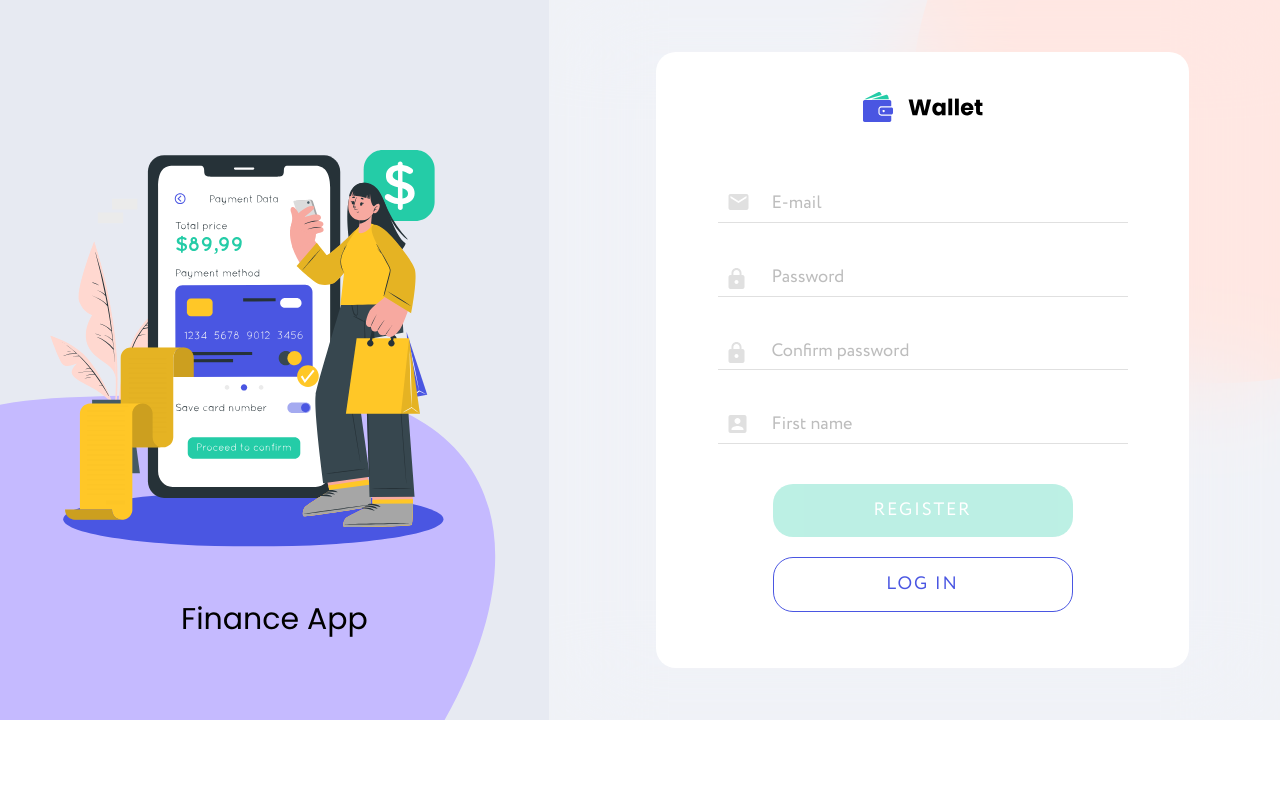
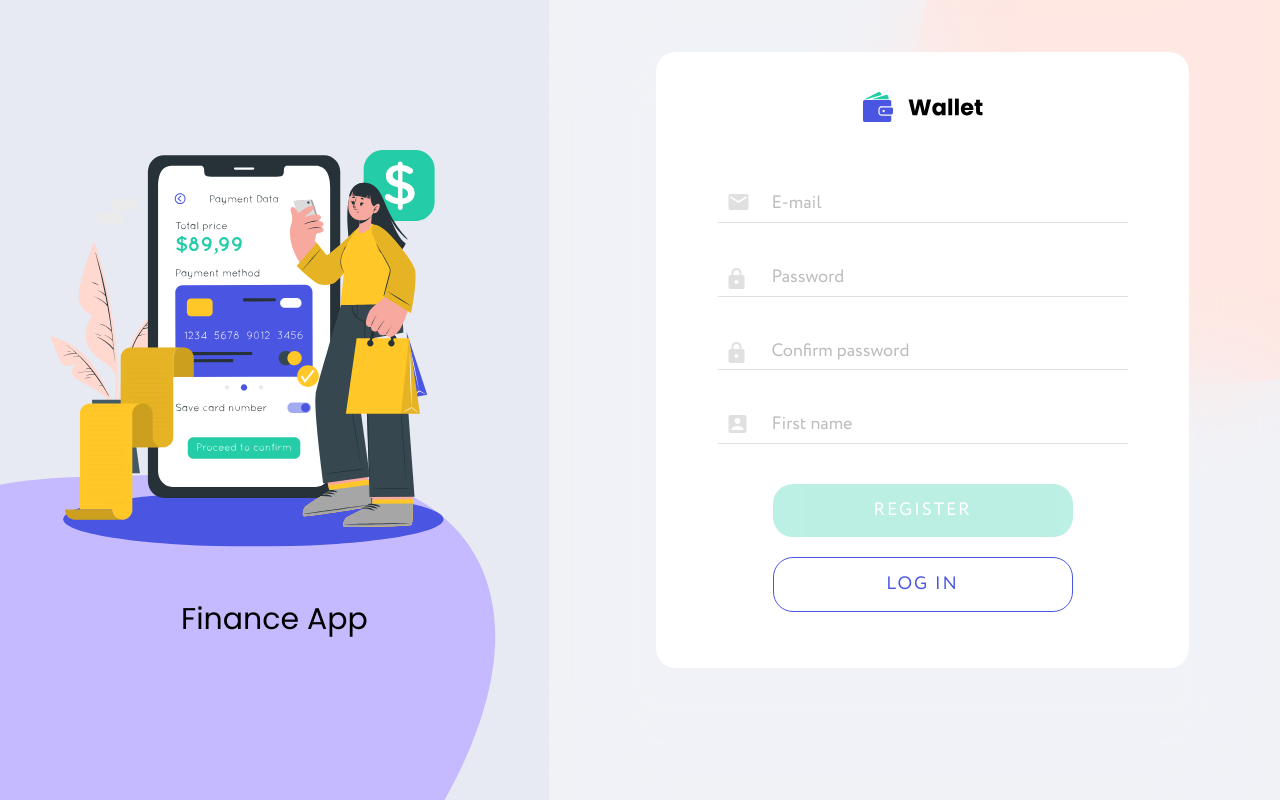
Before and after one commit to Aleksandr-Pod/FinalTeamProject, a React (Create React App) app: page /register in a window 1280 px wide. Built offline with nearby package versions, Linux system fonts and the light colour scheme.

Commit message:
fix height login and reg pages

```diff
--- a/src/pages/loginPage.module.css
+++ b/src/pages/loginPage.module.css
@@ -9,16 +9,13 @@
   display: none;
 }
 .rightSide {
-
   align-items: center;
   text-align: center;
   padding: 107px 0px;
-
 }
 .modal {
   margin: 0 auto;
   max-width: 280px;
-
 }
 .purple {
   display: none;
@@ -33,7 +30,7 @@
     display: flex;
     flex-direction: column;
     min-width: 768px;
-        height: 1024px;
+    height: 100vh;
     background-color: var(--background);
 
     position: relative;
@@ -94,7 +91,7 @@
   .allPage {
     display: flex;
     flex-direction: row;
-        height: 720px;
+    min-height: 720px;
     background-color: var(--background);
     position: relative;
   }
--- a/src/pages/registerPage.module.css
+++ b/src/pages/registerPage.module.css
@@ -10,17 +10,14 @@
 }
 
 .rightSide {
-
   align-items: center;
   text-align: center;
   padding: 107px 0px;
-
 }
 
 .modal {
   margin: 0 auto;
   max-width: 280px;
-
 }
 
 .purple {
@@ -97,7 +94,7 @@
   .allPage {
     display: flex;
     flex-direction: row;
-      height: 720px;
+    height: 100vh;
     background-color: var(--background);
     position: relative;
   }
@@ -115,7 +112,6 @@
     height: 616px;
     background-color: white;
     border-radius: 20px;
-
   }
 
   .leftSide {
```
Lines whose indentation alone changed are shown as unchanged.
